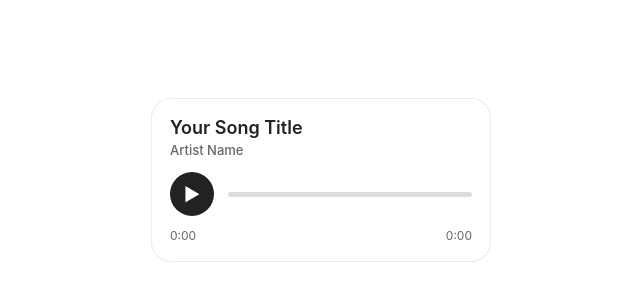
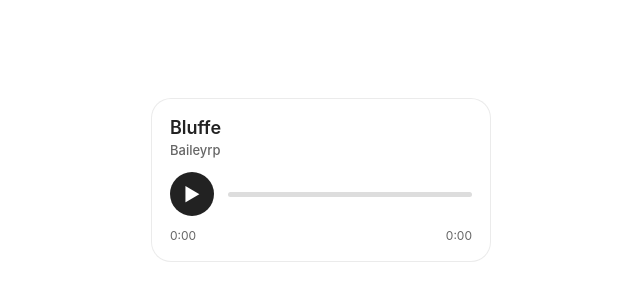
Before and after one commit to nasheverest8-art/audio-player, a plain HTML site: page index.html in a window 1280 px wide. Shown: the part 220-520 px from the top of the page, without its empty margins (319-959 px from the left). Drawn offline with Linux system fonts and the light colour scheme.

Commit message:
Update song title and artist name in index.html

```diff
--- a/index.html
+++ b/index.html
@@ -141,8 +141,8 @@ button{
 <div class="player">
 
 <div class="song-info">
-    <div class="song-title">Your Song Title</div>
-    <div class="artist-name">Artist Name</div>
+    <div class="song-title">Bluffe</div>
+    <div class="artist-name">Baileyrp</div>
 </div>
 
 <div class="controls">
```
